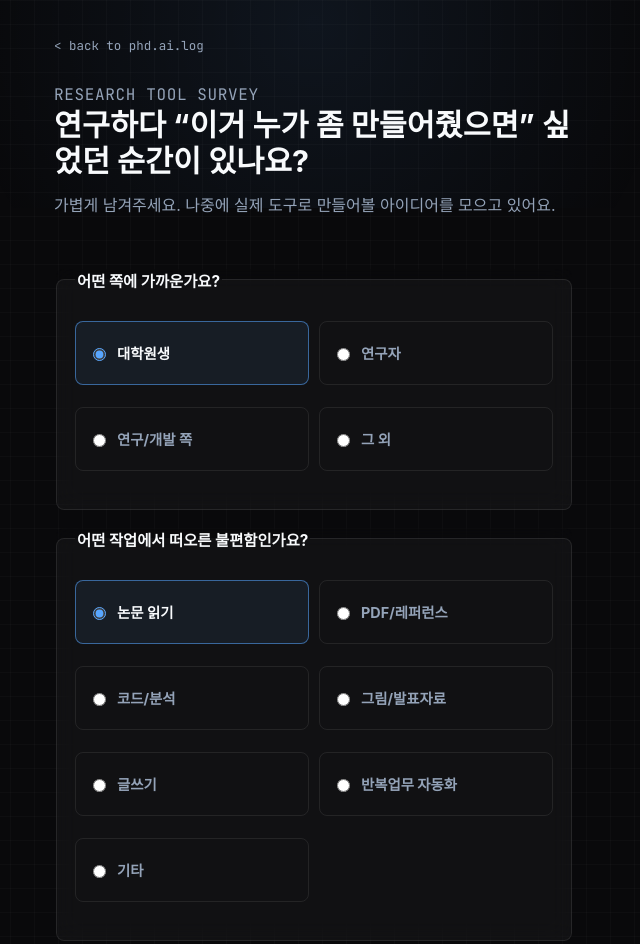
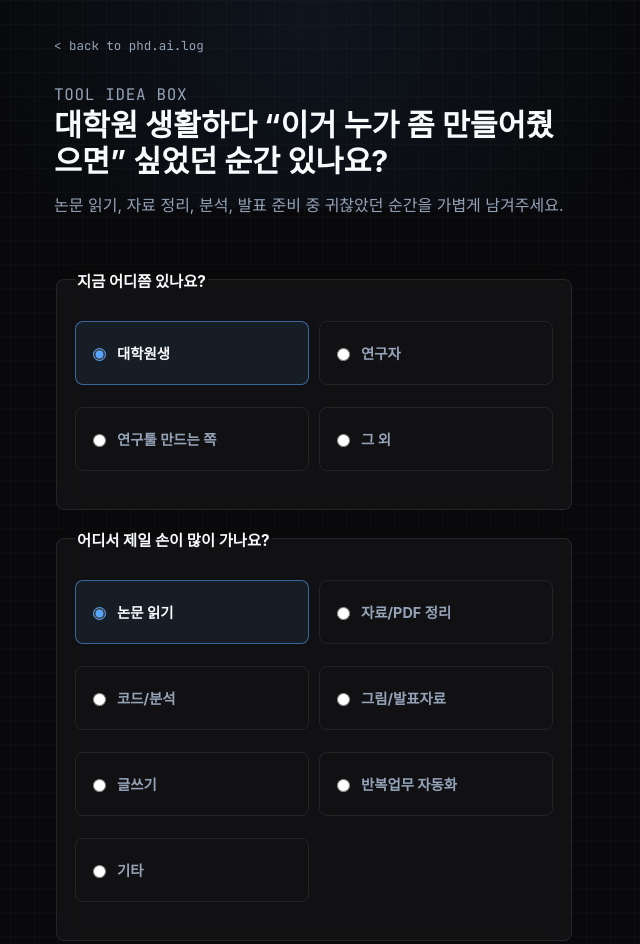
Before and after one commit to moonweave/moonweave.github.io, a website with bundled scripts: page survey.html in a window 1280 px wide. Shown: the top 944 px of the page, without its empty margins (326-966 px from the left). Built offline with nearby package versions, Linux system fonts and the light colour scheme; a web font is replaced by a local one.

Commit message:
copy: make survey invitation more casual

```diff
--- a/survey.html
+++ b/survey.html
@@ -4,7 +4,7 @@
     <meta charset="UTF-8">
     <meta name="viewport" content="width=device-width, initial-scale=1.0">
     <meta name="survey-endpoint" content="https://phd-ai-log-survey.moonweave.workers.dev/submit">
-    <title>Research Tool Survey | phd.ai.log</title>
+    <title>연구툴 아이디어 제보함 | phd.ai.log</title>
     <link href="https://cdn.jsdelivr.net/gh/orioncactus/pretendard/dist/web/static/pretendard.css" rel="stylesheet">
     <link href="https://fonts.googleapis.com/css2?family=JetBrains+Mono:wght@400;500;700&display=swap" rel="stylesheet">
     <style>
@@ -243,30 +243,30 @@
         <a class="top-link" href="./index.html">&lt; back to phd.ai.log</a>
 
         <section class="intro">
-            <p class="eyebrow">RESEARCH TOOL SURVEY</p>
-            <h1>연구하다 “이거 누가 좀 만들어줬으면” 싶었던 순간이 있나요?</h1>
-            <p>가볍게 남겨주세요. 나중에 실제 도구로 만들어볼 아이디어를 모으고 있어요.</p>
+            <p class="eyebrow">TOOL IDEA BOX</p>
+            <h1>대학원 생활하다 “이거 누가 좀 만들어줬으면” 싶었던 순간 있나요?</h1>
+            <p>논문 읽기, 자료 정리, 분석, 발표 준비 중 귀찮았던 순간을 가볍게 남겨주세요.</p>
         </section>
 
         <p class="status" data-survey-status aria-live="polite"></p>
 
         <form data-survey-form>
             <fieldset class="field">
-                <legend>어떤 쪽에 가까운가요?</legend>
+                <legend>지금 어디쯤 있나요?</legend>
                 <div class="radio-grid">
                     <label class="radio-card"><input type="radio" name="role" value="grad_student" checked> 대학원생</label>
                     <label class="radio-card"><input type="radio" name="role" value="researcher"> 연구자</label>
-                    <label class="radio-card"><input type="radio" name="role" value="research_engineer"> 연구/개발 쪽</label>
+                    <label class="radio-card"><input type="radio" name="role" value="research_engineer"> 연구툴 만드는 쪽</label>
                     <label class="radio-card"><input type="radio" name="role" value="other"> 그 외</label>
                 </div>
                 <p class="error" data-error-for="role"></p>
             </fieldset>
 
             <fieldset class="field">
-                <legend>어떤 작업에서 떠오른 불편함인가요?</legend>
+                <legend>어디서 제일 손이 많이 가나요?</legend>
                 <div class="radio-grid">
                     <label class="radio-card"><input type="radio" name="area" value="paper_reading" checked> 논문 읽기</label>
-                    <label class="radio-card"><input type="radio" name="area" value="pdf_reference"> PDF/레퍼런스</label>
+                    <label class="radio-card"><input type="radio" name="area" value="pdf_reference"> 자료/PDF 정리</label>
                     <label class="radio-card"><input type="radio" name="area" value="coding_analysis"> 코드/분석</label>
                     <label class="radio-card"><input type="radio" name="area" value="figures_slides"> 그림/발표자료</label>
                     <label class="radio-card"><input type="radio" name="area" value="writing"> 글쓰기</label>
@@ -284,7 +284,7 @@
             </div>
 
             <div class="field">
-                <label for="wish">있으면 좋겠다 싶은 도구가 있나요?</label>
+                <label for="wish">이런 도구 있으면 좋겠다 싶은 게 있나요?</label>
                 <textarea id="wish" name="wish" maxlength="800" placeholder="예: PDF 여러 개를 넣으면 실험 조건 차이를 표로 정리해주는 도구"></textarea>
                 <p class="hint">없으면 비워둬도 됩니다.</p>
                 <p class="error" data-error-for="wish"></p>
```
Also changed, not shown: index.html (+1 -1 lines).
